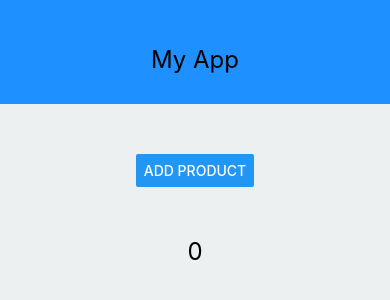
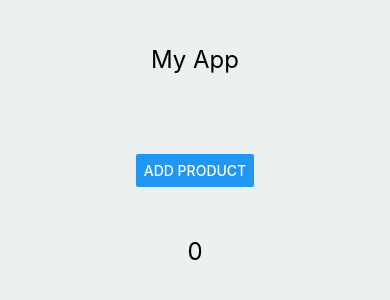
Before and after one commit to mattperkins/rn-ecommerce-app, a React Native app: screen / in a window 390 px wide. Shown: the top 300 px of the page. Built offline with nearby package versions, Linux system fonts and the light colour scheme.

Commit message:
implement animation

```diff
--- /dev/null
+++ b/AnimatedToggleButton.js
@@ -0,0 +1,75 @@
+import React from 'react'
+import { StyleSheet, Text, View, TouchableOpacity, Animated, Easing } from 'react-native'
+
+export default class AnimatedToggleButton extends React.Component{
+
+    state={
+     toggle: true,
+     animated: new Animated.Value(0)
+   }
+
+_onPress = () => {
+  const newState = !this.state.toggle
+  this.animatedButton(newState)
+  this.setState({toggle:newState})
+  this.props.onStateChange && this.props.onStateChange(newState)
+  }
+
+animatedButton(newState){
+    this.state.animated.setValue(newState?0:1)
+    Animated.timing(this.state.animated,{
+        toValue:newState?1:0,
+        duration:1000,
+    }).start()
+}
+
+
+  render() {
+    const {toggle, animated} = this.state
+    const appTitle = toggle?"My App":"ppA yM"
+    const buttonBg = toggle?"dodgerblue":"#eaeaea"
+
+    const { header, txt } = styl
+    return (
+      <View>
+
+       <View style={[ header ]}>
+          <TouchableOpacity onPress={this._onPress}>
+
+          <Animated.View style={{
+                    backgroundColor: buttonBg,
+                    position: 'absolute',
+                    left:0,top:0,right:0,bottom:0,
+                    transform: [
+                        {
+                            scale: animated.interpolate({
+                                inputRange:[0,1],
+                                outputRange:[0,1]
+                            })
+                        }
+                    ]} }>
+
+          </Animated.View>
+
+            <Text style={txt}>{appTitle}</Text>
+
+          </TouchableOpacity>
+        </View>
+
+       </View>
+    )
+  }
+}
+
+
+const styl = {
+  header:{
+    alignItems: 'center',
+    padding: 30,
+    paddingTop: 45,
+    width: '100%'
+  },
+  txt:{
+    fontSize: 24
+  }
+}
--- a/App.js
+++ b/App.js
@@ -1,59 +1,7 @@
 import React from 'react'
-import { StyleSheet, Text, View, TouchableOpacity, Animated, Easing } from 'react-native'
+import { StyleSheet, View } from 'react-native'
 import AddProduct from './AddProduct'
-
-class Header extends React.Component{
-
-    state={
-     toggle: true
-   }
-
-_onPress = () => {
-  const newState = !this.state.toggle
-  this.setState({toggle:newState})
-  this.props.onStateChange && this.props.onStateChange(newState)
-  }
-
-
-  render() {
-    const {toggle} = this.state
-    const appTitle = toggle?"My App":"ppA yM"
-    const buttonBg = toggle?"dodgerblue":"#eaeaea"
-
-    const { header, txt } = styl
-    return (
-      <View style={{flex:1}}>
-
-       <View style={[ header, {backgroundColor: buttonBg} ]}>
-          <TouchableOpacity onPress={this._onPress}>
-
-              <Text style={txt}>{appTitle}</Text>
-
-          </TouchableOpacity>
-        </View>
-
-        <AddProduct />
-
-       </View>
-    )
-  }
-}
-
-
-const styl = {
-  header:{
-    alignItems: 'center',
-    padding: 30,
-    paddingTop: 45,
-    width: '100%'
-  },
-  txt:{
-    fontSize: 24
-  }
-}
-
-
-
+import AnimatedToggleButton from './AnimatedToggleButton'
 
 export default class App extends React.Component{
 
@@ -73,7 +21,9 @@ export default class App extends React.Component{
       return (
         <View style={[styles.container, {backgroundColor: this.state.bgColorToggle}]}>
 
-                <Header onStateChange={this._onStateChange}/>
+                <AnimatedToggleButton onStateChange={this._onStateChange}/>
+
+                <AddProduct />
 
         </View>
       )
```
